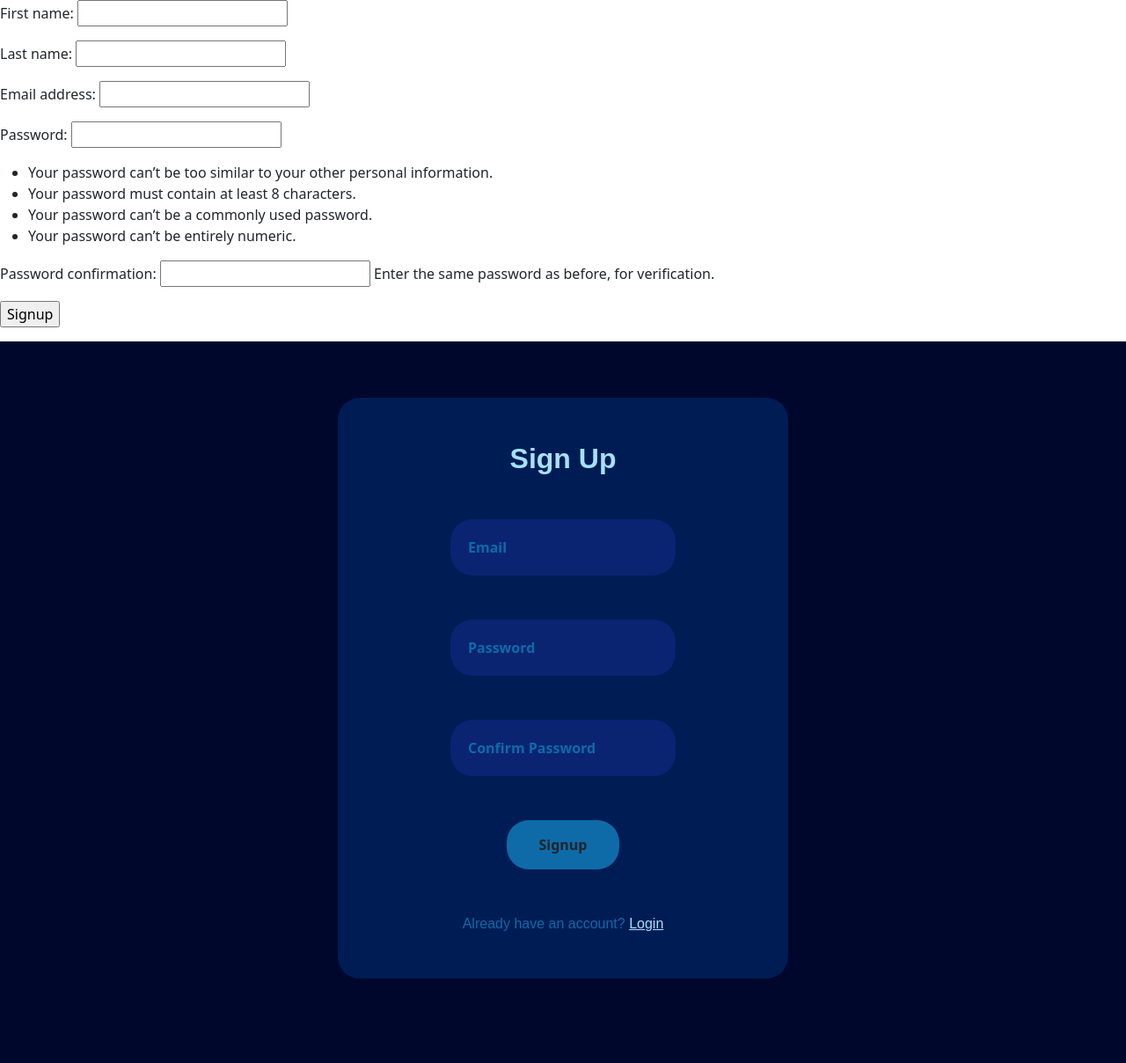
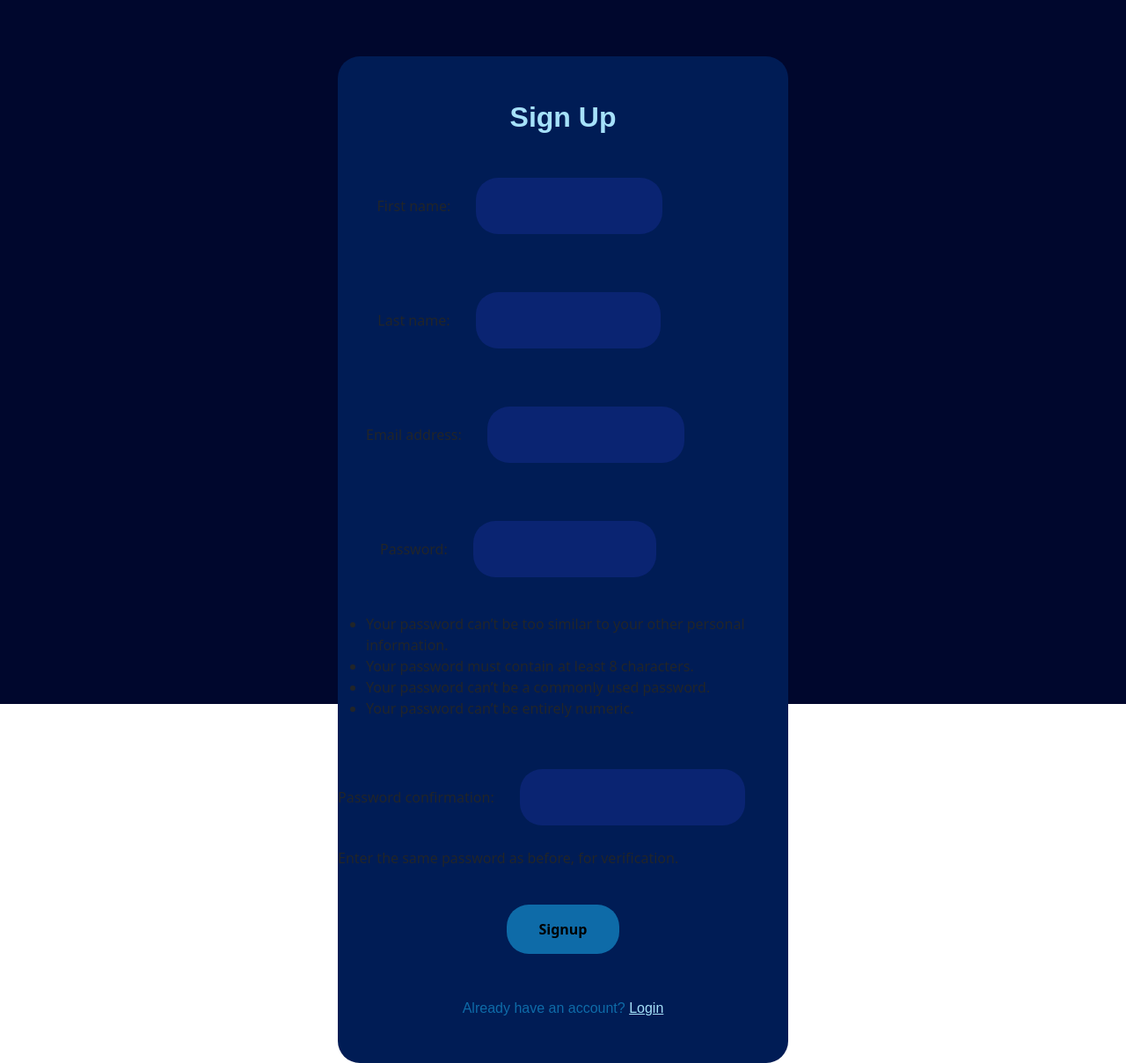
Before and after one commit to edup3/ProyectoInt1, a Django app: page /signup/ in a window 1280 px wide. Shown: the part 60-1268 px from the top of the page at 88% size. Before the commit the page ends 1172 px from the top, so only its background shows below. Run offline with Django 5.2, Linux system fonts and the light colour scheme; some web fonts are replaced.

Commit message:
modified forms

```diff
--- a/bAImaxProject/chatbot/forms.py
+++ b/bAImaxProject/chatbot/forms.py
@@ -9,5 +9,5 @@ class CreateUserForm(UserCreationForm):
         fields = ['first_name', 'last_name', 'email', 'password1', 'password2']
 
 class  LoginForm(AuthenticationForm):
-    email = forms.CharField(widget=TextInput())
+    username = forms.CharField(widget=TextInput())
     password = forms.CharField(widget=PasswordInput())
--- a/bAImaxProject/chatbot/static/loginsignup.css
+++ b/bAImaxProject/chatbot/static/loginsignup.css
@@ -4,6 +4,8 @@ body {
 
 .nonavbar {
     background-color: #00072D;
+    height: 100%;
+    width: 100%;
     display: flex;
     flex-direction: column;
     align-items: center;
@@ -27,7 +29,13 @@ body {
     font-weight: bold;
 }
 
-.info {
+input:-webkit-autofill {
+    background-color: #0A2472 !important;
+}
+
+.contenedor input[type="text"],
+.contenedor input[type="email"],
+.contenedor input[type="password"]{
     width: 50%;
     padding: 1.25em;
     margin: 25px;
@@ -36,13 +44,17 @@ body {
     border: none;
     font-weight: bold;
     font-size:medium;
-}
-
-.info::placeholder {
     color: #0E6BA8;
 }
 
-.btn {
+.contenedor input[type="text"]
+
+.contenedor input[type="text"]::placeholder{
+    color: #0E6BA8;
+}
+
+
+.contenedor input[type="submit"]{
     width: 25%;
     margin: 25px;
     border-radius: 25px;
@@ -55,7 +67,7 @@ body {
     font-size: medium;
 }
 
-.btn:hover {
+.contenedor input[type="submit"]:hover {
     background-color: #003D66;
 }
 
--- a/bAImaxProject/chatbot/templates/signup.html
+++ b/bAImaxProject/chatbot/templates/signup.html
@@ -2,21 +2,25 @@
 {% block content %}
 {% load static %}
 <title>Signup</title>
-<form method="POST" autocomplete="off">
-    {% csrf_token %}
-    {{registerform.as_p}}
-    <input type="submit" value="Signup" />
-</form>
 <link rel="stylesheet" href="{% static 'loginsignup.css' %}">
 <div class="nonavbar">
-    <form class="contenedor">
+    <form method="POST" autocomplete="off" class="contenedor">
+        <h2 class="texto">Sign Up</h2>
+        {% csrf_token %}
+        {{registerform.as_p}}
+        <input type="submit" value="Signup" />
+        <p class="cuenta">Already have an account? <a class="signuplogin" href="/login">Login</a></p>
+    </form>
+
+
+    <!-- <form class="contenedor">
         <h2 class="texto">Sign Up</h2>
         <input type="email" name="email" placeholder="Email" class="info"/>
         <input type="password" name="password" placeholder="Password" class="info"/>
         <input type="password" name="confirm password" placeholder="Confirm Password" class="info"/>
         <button type="submit" class="btn">Signup</button>
         <p class="cuenta">Already have an account? <a class="signuplogin" href="/login">Login</a></p>
-    </form>
+    </form> -->
 </div>
 
 {% endblock content %}
--- a/bAImaxProject/chatbot/urls.py
+++ b/bAImaxProject/chatbot/urls.py
@@ -9,5 +9,5 @@ urlpatterns = [
     path('signup/',views.signup, name="signup"),
     path('send', views.send, name='send'),
     path('getMessages/<int:chatid>/', views.getMessages, name='getMessages'),
-    path('logout', views.logout_, name="logout")
+    path('logout/', views.logout_, name="logout")
 ]
--- a/bAImaxProject/chatbot/views.py
+++ b/bAImaxProject/chatbot/views.py
@@ -6,6 +6,7 @@ from chatbot.models import Chat,Message,User
 from . forms import CreateUserForm, LoginForm
 from django.contrib.auth.models import auth
 from django.contrib.auth import authenticate, login, logout
+from django.contrib.auth.decorators import login_required
 
 
 # Create your views here.
@@ -19,9 +20,9 @@ def login_(request):
     if request.method == "POST":
         form = LoginForm(request, data=request.POST)
         if form.is_valid():
-            email = request.POST.get('email')
+            username = request.POST.get('username')
             password = request.POST.get('password')
-            user = authenticate(request, email=email, password=password)
+            user = authenticate(request, username=username, password=password)
             if user is not None:
                 auth.login(request, user)
                 return redirect("chatbot")
@@ -45,6 +46,8 @@ def logout_(request):
     auth.logout(request)
     return redirect("")
 
+
+@login_required(login_url="login")
 def chatbot(request, room):
     username = request.GET.get('username')
     room_details = Chat.objects.get(id_chat=room)
```
Also changed, not shown: bAImaxProject/chatbot/templates/login.html (+5 -9 lines).
